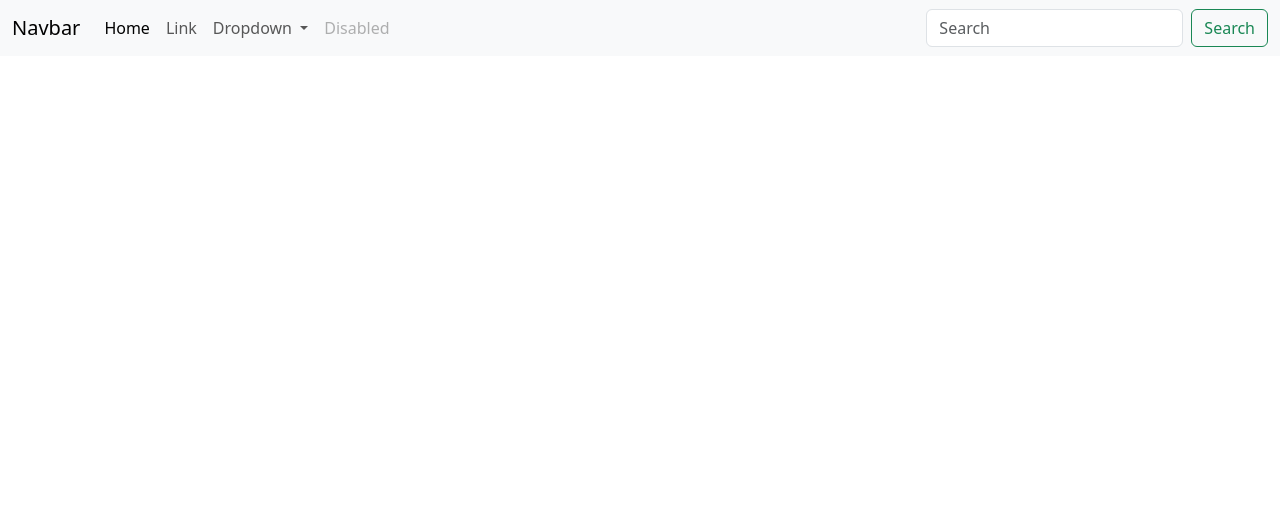
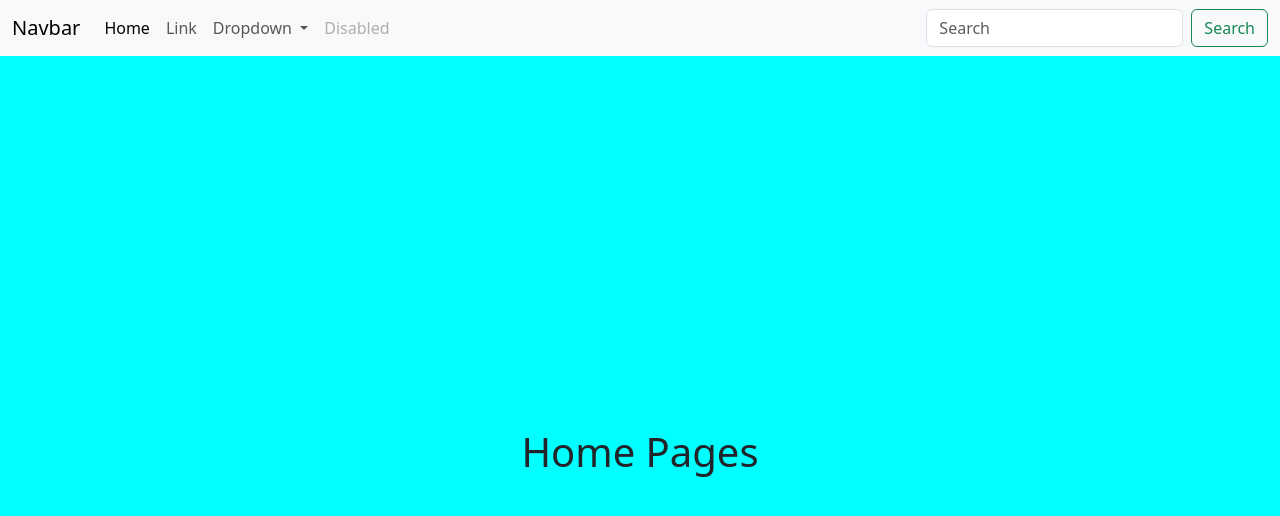
Before and after one commit to ichwalM/git-fundamental, a plain HTML site: page index.html in a window 1280 px wide. Drawn offline with nearby package versions, Linux system fonts and the light colour scheme.

Commit message:
add new layouts home pages

```diff
--- a/asset/css/styles.css
+++ b/asset/css/styles.css
@@ -0,0 +1,8 @@
+.main{
+    height: 100vh;
+    width: 100%;
+    background-color: aqua;
+    display: flex;
+    justify-content: center;
+    align-items: center;
+}
--- a/index.html
+++ b/index.html
@@ -5,6 +5,7 @@
     <meta name="viewport" content="width=device-width, initial-scale=1.0">
     <title>Document</title>
     <link href="https://cdn.jsdelivr.net/npm/bootstrap@5.3.8/dist/css/bootstrap.min.css" rel="stylesheet" integrity="sha384-sRIl4kxILFvY47J16cr9ZwB07vP4J8+LH7qKQnuqkuIAvNWLzeN8tE5YBujZqJLB" crossorigin="anonymous">
+    <link rel="stylesheet" href="./asset/css/styles.css">
 </head>
 <body>
     <nav class="navbar navbar-expand-lg navbar-light bg-light">
@@ -43,6 +44,9 @@
             </div>
         </div>
         </nav>
+        <main class="main">
+            <h1>Home Pages</h1>
+        </main>
         <script src="https://cdn.jsdelivr.net/npm/bootstrap@5.3.8/dist/js/bootstrap.bundle.min.js" integrity="sha384-FKyoEForCGlyvwx9Hj09JcYn3nv7wiPVlz7YYwJrWVcXK/BmnVDxM+D2scQbITxI" crossorigin="anonymous"></script>
 </body>
 </html>
```
